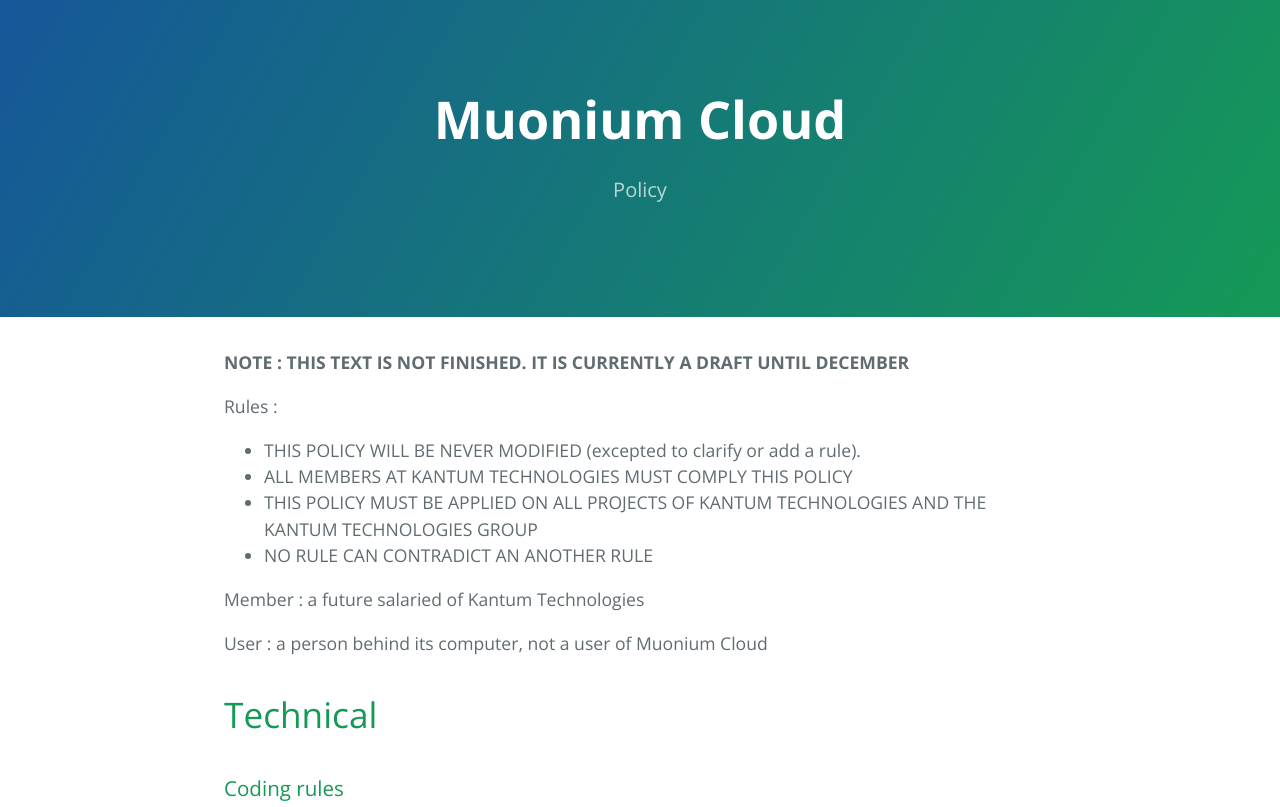
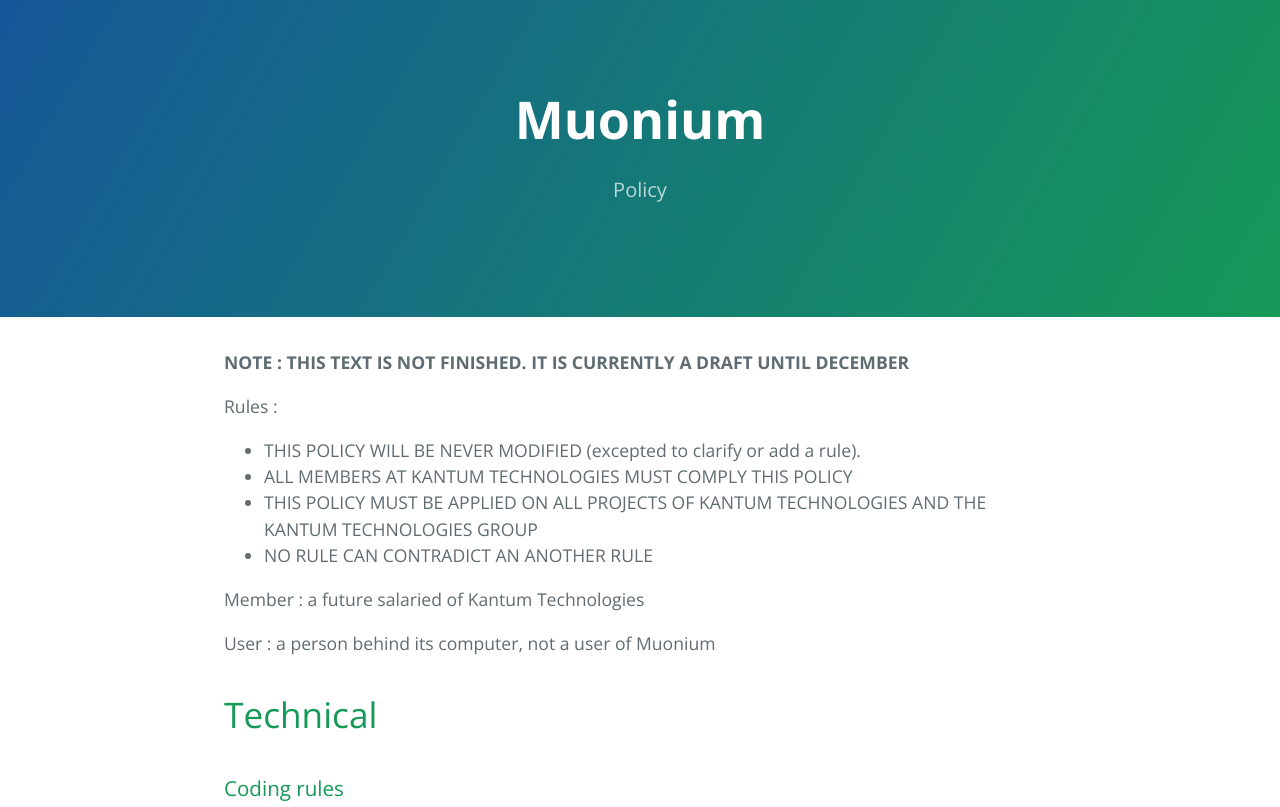
Before and after one commit to Voxyd/muonium.github.io, a plain HTML site: page index.html in a window 1280 px wide. Shown: the top 807 px of the page. Drawn offline with nearby package versions, Linux system fonts and the light colour scheme.

Commit message:
Update index.html

```diff
--- a/index.html
+++ b/index.html
@@ -2,7 +2,7 @@
 <html lang="en-us">
   <head>
     <meta charset="UTF-8">
-    <title>Muonium Cloud - Policy</title>
+    <title>Muonium - Policy</title>
     <meta name="viewport" content="width=device-width, initial-scale=1">
     <link rel="stylesheet" type="text/css" href="stylesheets/normalize.css" media="screen">
     <link href='https://fonts.googleapis.com/css?family=Open+Sans:400,700' rel='stylesheet' type='text/css'>
@@ -11,7 +11,7 @@
   </head>
   <body>
     <section class="page-header">
-      <h1 class="project-name">Muonium Cloud</h1>
+      <h1 class="project-name">Muonium</h1>
       <h2 class="project-tagline">Policy</h2>
     </section>
 
@@ -29,7 +29,7 @@
 
 <p>Member : a future salaried of Kantum Technologies</p>
 
-<p>User : a person behind its computer, not a user of Muonium Cloud</p>
+<p>User : a person behind its computer, not a user of Muonium</p>
 
 <h1>
 <a id="technical" class="anchor" href="#technical" aria-hidden="true"><span aria-hidden="true" class="octicon octicon-link"></span></a>Technical</h1>
```
